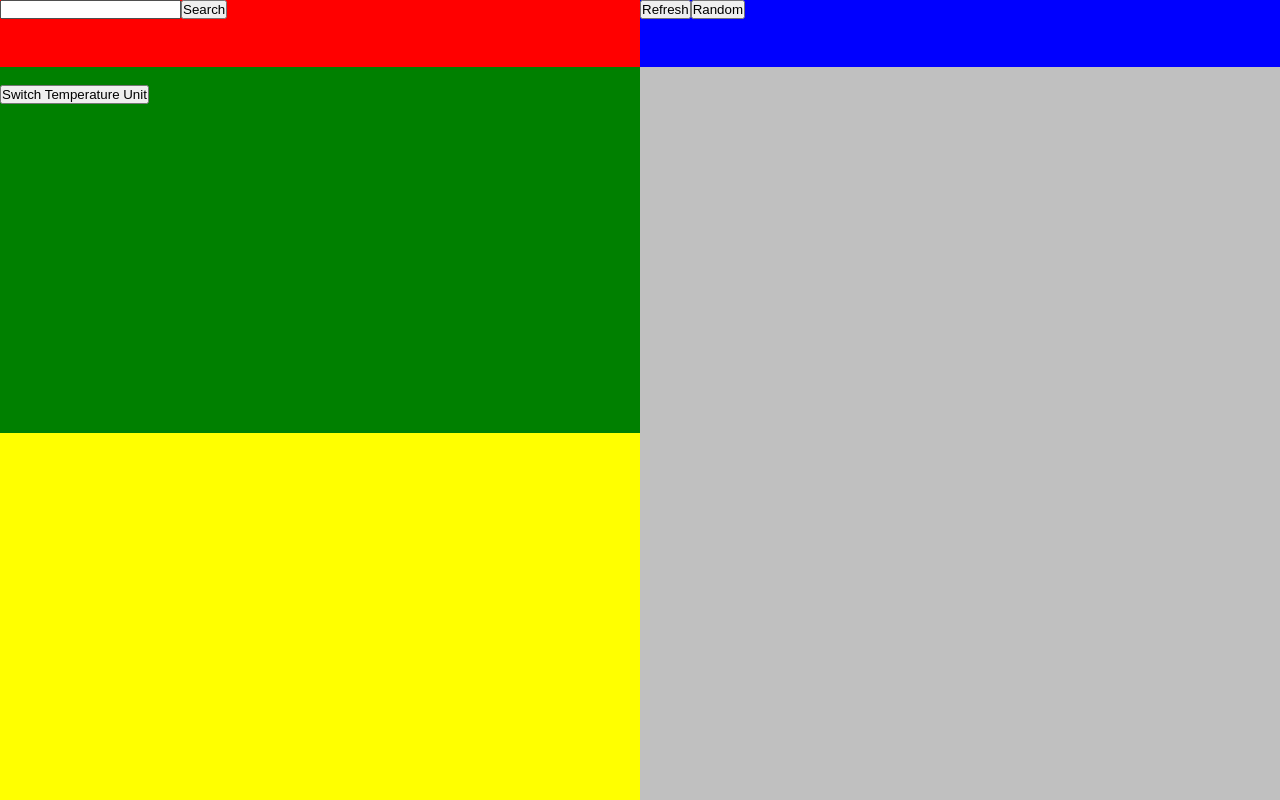
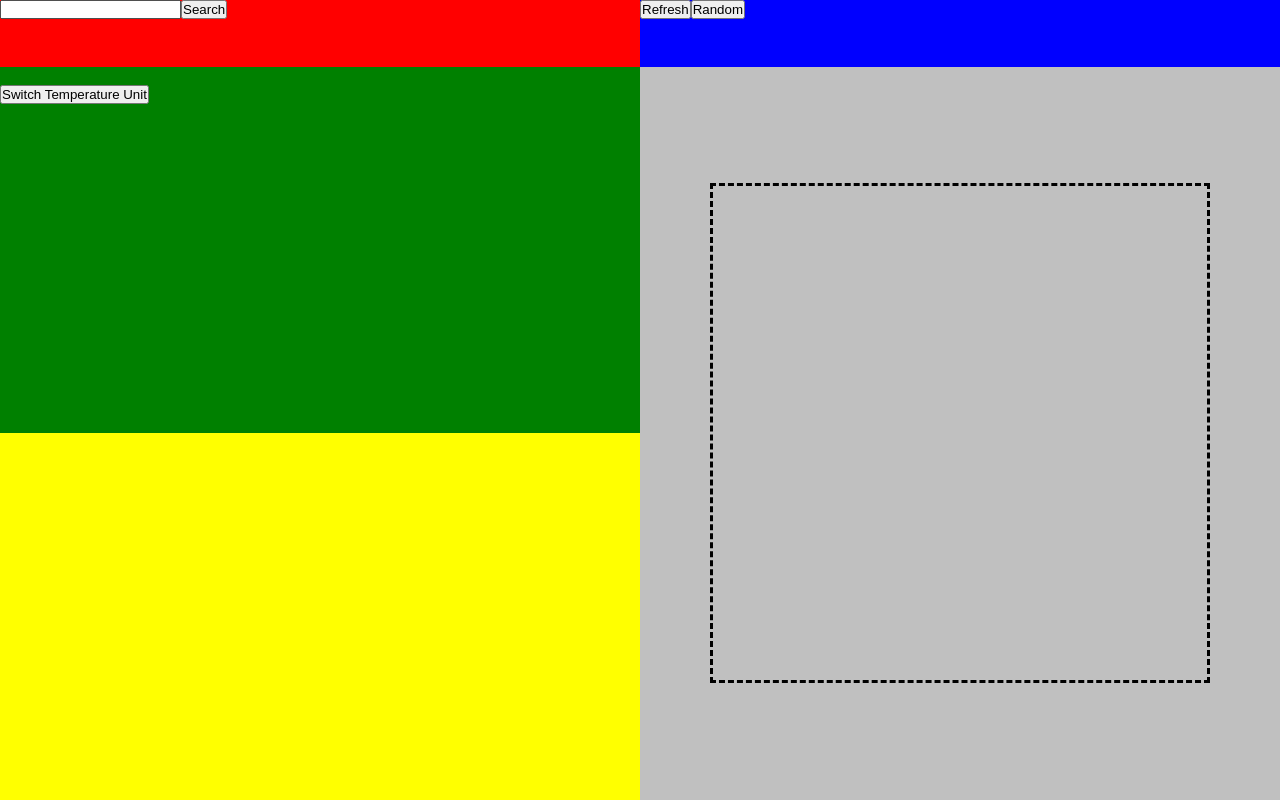
Before and after one commit to vano31/weatherapp, a website built with webpack: page dist/index.html in a window 1280 px wide. Built offline with nearby package versions, Linux system fonts and the light colour scheme.

Commit message:
Made mapHolder for mapSection

```diff
--- a/src/index.js
+++ b/src/index.js
@@ -1,5 +1,5 @@
 import {asyncWeather, randomCities} from './promisedata.js';
-import {fullPage, menuBar, searchSection, buttonSection, dataSection, dataSectionTop, dataSectionBottom, mapSection, searchBar, searchButton, locationHeading, currentTemperature, conditionIcon, lastUpdated, temperatureSwitchButton, conditionInfoHeading, uvBox, humidityBox, windBox, cloudBox, randomButton, refreshButton} from './structure.js';
+import {fullPage, menuBar, searchSection, buttonSection, dataSection, dataSectionTop, dataSectionBottom, mapSection, searchBar, searchButton, locationHeading, currentTemperature, conditionIcon, lastUpdated, temperatureSwitchButton, conditionInfoHeading, uvBox, humidityBox, windBox, cloudBox, randomButton, refreshButton, mapHolder} from './structure.js';
 import './style.css';
 //const cities = window.require('all-the-cities');
 
--- a/src/structure.js
+++ b/src/structure.js
@@ -51,6 +51,10 @@ fullPage.appendChild(dataSection);
 //////////////////////////////////////////////////////////
 
 let mapSection = divmaker('mapSection');/////////////
+
+let mapHolder = divmaker('mapHolder');
+
+mapSection.appendChild(mapHolder);
 
 
 fullPage.appendChild(mapSection);
@@ -155,4 +159,4 @@ buttonSection.appendChild(randomButton);
 ////////////////////////////////////////////////////////////
 
 
-export {fullPage, menuBar, searchSection, buttonSection, dataSection, dataSectionTop, dataSectionBottom, mapSection, searchBar, searchButton, locationHeading, currentTemperature, conditionIcon, conditionInfoHeading, lastUpdated, temperatureSwitchButton, uvBox, humidityBox, windBox, cloudBox, randomButton, refreshButton}
+export {fullPage, menuBar, searchSection, buttonSection, dataSection, dataSectionTop, dataSectionBottom, mapSection, searchBar, searchButton, locationHeading, currentTemperature, conditionIcon, conditionInfoHeading, lastUpdated, temperatureSwitchButton, uvBox, humidityBox, windBox, cloudBox, randomButton, refreshButton, mapHolder}
--- a/src/style.css
+++ b/src/style.css
@@ -209,6 +209,9 @@ body {
     grid-column: 2 / 3;
     grid-row: 2 / 3;
     background-color: silver;
+    display: flex;
+    justify-content: center;
+    align-items: center;
 
 
 }
@@ -234,4 +237,16 @@ body {
 }
 */
 
+
+.mapHolder {
+
+
+    border-style: dashed;
+    border-color: black;
+    height: 500px;
+    width: 500px;
+
+
 }
+
+}
```
Also changed, not shown: dist/bundle.js, dist/index.html.
